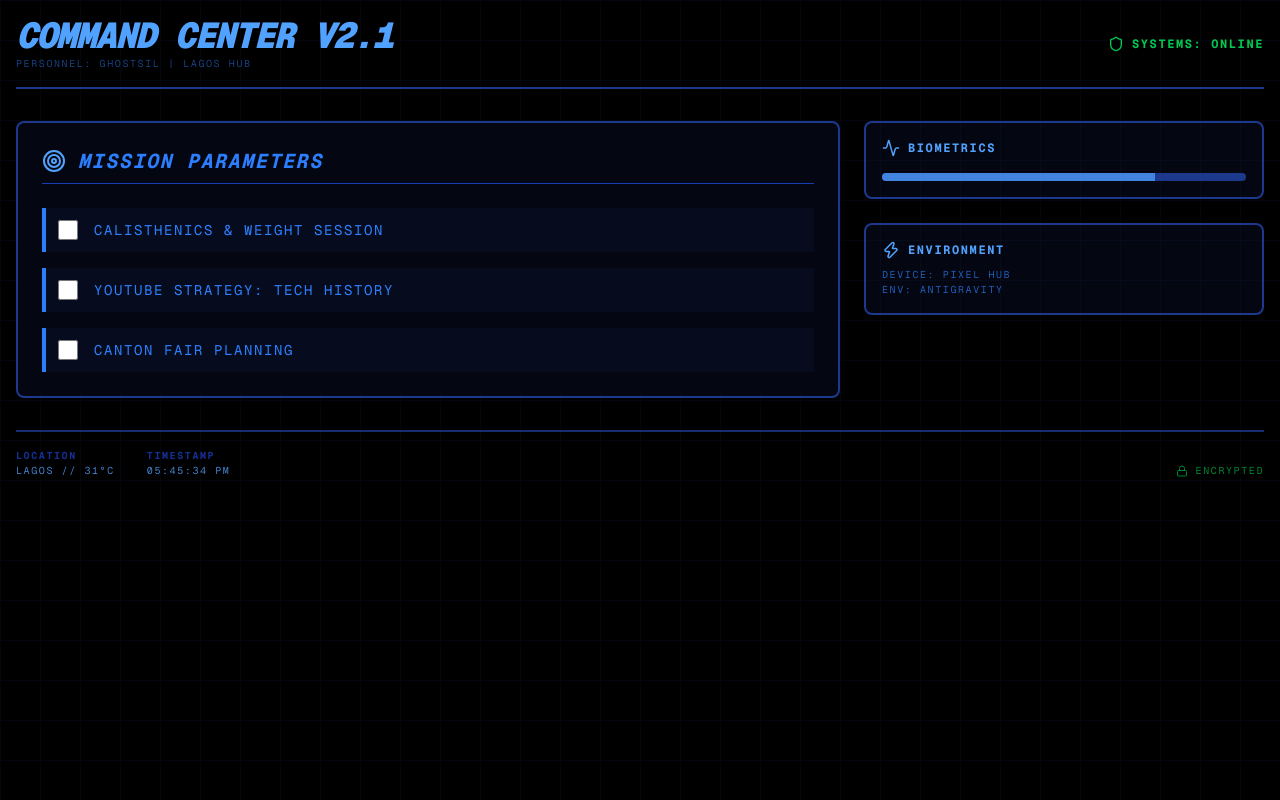
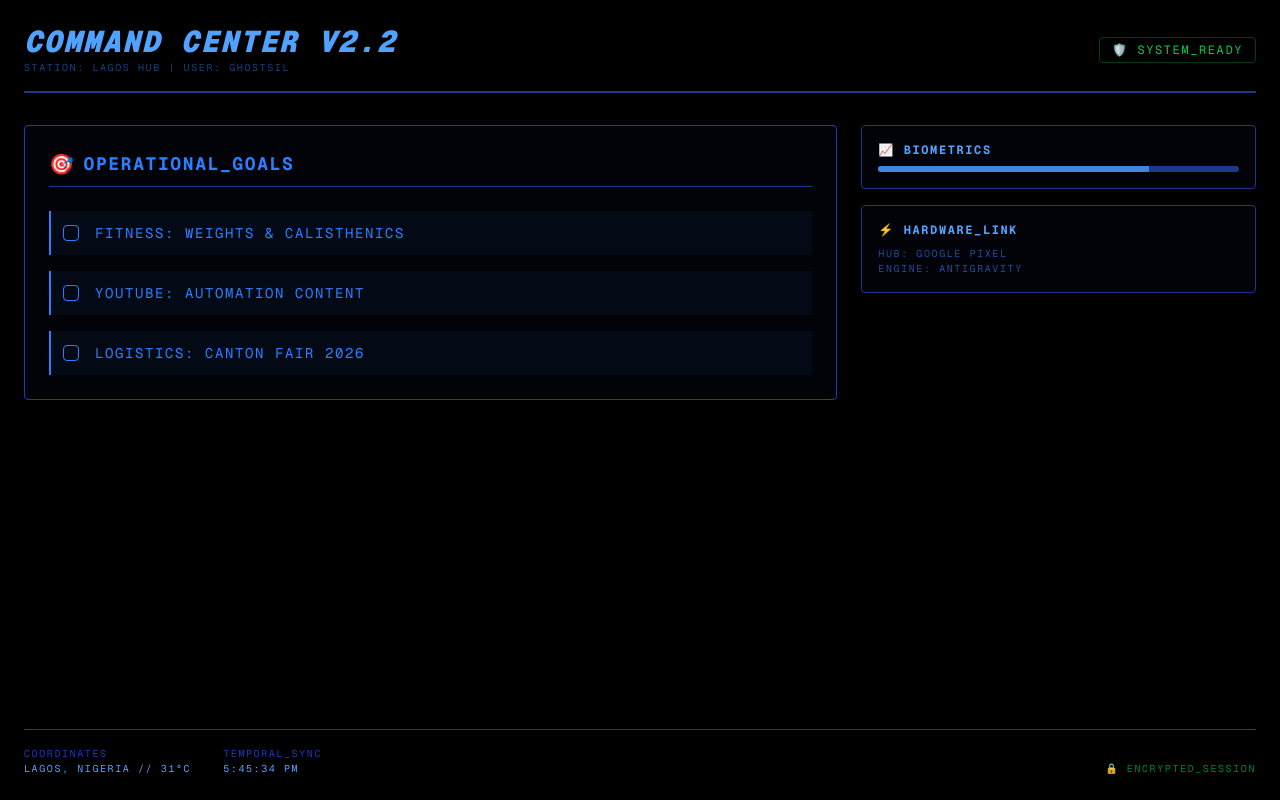
Before and after one commit to ghostsil/learning-hub, a Next.js app: page / in a window 1280 px wide. Built offline with nearby package versions, Linux system fonts and the light colour scheme.

Commit message:
Remove lucide dependency for build stability

```diff
--- a/app/page.tsx
+++ b/app/page.tsx
@@ -1,100 +1,90 @@
 "use client";
 
 import React, { useState, useEffect } from 'react';
-// Simplified imports to ensure build stability
-import { Shield, Activity, Zap, Target, Lock } from 'lucide-react';
 
 export default function CommandCenter() {
-  const [time, setTime] = useState("INITIALIZING...");
-  const [weather] = useState({ city: "LAGOS", temp: "31°C" });
+  const [time, setTime] = useState("00:00:00");
+  const [isClient, setIsClient] = useState(false);
 
-  // Real-time clock logic
   useEffect(() => {
-    const updateTime = () => {
-      const now = new Date();
-      setTime(now.toLocaleTimeString([], { hour: '2-digit', minute: '2-digit', second: '2-digit' }));
-    };
-    updateTime();
-    const timer = setInterval(updateTime, 1000);
+    setIsClient(true);
+    const timer = setInterval(() => {
+      setTime(new Date().toLocaleTimeString());
+    }, 1000);
     return () => clearInterval(timer);
   }, []);
 
   return (
-    <main className="min-h-screen bg-black text-blue-500 p-4 font-mono uppercase tracking-widest relative overflow-hidden">
-      {/* BACKGROUND GRID */}
-      <div className="absolute inset-0 opacity-10 pointer-events-none"
-        style={{ backgroundImage: 'linear-gradient(#1e3a8a 1px, transparent 1px), linear-gradient(90deg, #1e3a8a 1px, transparent 1px)', backgroundSize: '40px 40px' }} />
+    <main className="min-h-screen bg-black text-blue-500 p-6 font-mono uppercase tracking-widest">
+      {/* HEADER */}
+      <div className="border-b-2 border-blue-900 pb-4 mb-8 flex justify-between items-center">
+        <div>
+          <h1 className="text-3xl font-black italic text-blue-400">COMMAND CENTER v2.2</h1>
+          <p className="text-[10px] opacity-50">STATION: LAGOS HUB | USER: ghostsil</p>
+        </div>
+        <div className="flex items-center gap-2 text-green-500 text-xs border border-green-500/30 p-1 px-3 rounded">
+          <span>🛡️ SYSTEM_READY</span>
+        </div>
+      </div>
 
-      {/* HEADER */}
-      <header className="border-b-2 border-blue-900 pb-4 mb-8 flex justify-between items-center relative z-10">
-        <div>
-          <h1 className="text-3xl md:text-4xl font-black italic tracking-tighter text-blue-400">COMMAND CENTER v2.1</h1>
-          <p className="text-[10px] opacity-50">Personnel: ghostsil | Lagos Hub</p>
-        </div>
-        <div className="text-right">
-          <div className="flex items-center gap-2 text-green-500">
-            <Shield size={16} />
-            <span className="text-xs font-bold">SYSTEMS: ONLINE</span>
+      {/* MISSION GRID */}
+      <div className="grid grid-cols-1 md:grid-cols-3 gap-6">
+        <div className="col-span-2 border border-blue-800 bg-blue-950/10 p-6 rounded">
+          <div className="flex items-center gap-2 mb-6 border-b border-blue-900 pb-2">
+            <span className="text-xl">🎯</span>
+            <h2 className="text-lg font-bold">OPERATIONAL_GOALS</h2>
+          </div>
+          <div className="space-y-4">
+            <div className="flex items-center gap-4 p-3 bg-blue-900/10 border-l-2 border-blue-500">
+              <div className="w-4 h-4 border border-blue-500 rounded-sm" />
+              <span className="text-sm">FITNESS: WEIGHTS & CALISTHENICS</span>
+            </div>
+            <div className="flex items-center gap-4 p-3 bg-blue-900/10 border-l-2 border-blue-500">
+              <div className="w-4 h-4 border border-blue-500 rounded-sm" />
+              <span className="text-sm">YOUTUBE: AUTOMATION CONTENT</span>
+            </div>
+            <div className="flex items-center gap-4 p-3 bg-blue-900/10 border-l-2 border-blue-500">
+              <div className="w-4 h-4 border border-blue-500 rounded-sm" />
+              <span className="text-sm">LOGISTICS: CANTON FAIR 2026</span>
+            </div>
           </div>
         </div>
-      </header>
 
-      {/* OBJECTIVES GRID */}
-      <div className="grid grid-cols-1 md:grid-cols-3 gap-6 relative z-10">
-        <div className="col-span-2 border-2 border-blue-900 bg-blue-950/20 p-6 rounded-lg backdrop-blur-sm">
-          <div className="flex items-center gap-3 mb-6 border-b border-blue-800 pb-2">
-            <Target className="text-blue-400" />
-            <h2 className="text-xl font-bold italic">Mission Parameters</h2>
-          </div>
-          <ul className="space-y-4">
-            {["Calisthenics & Weight Session", "YouTube Strategy: Tech History", "Canton Fair Planning"].map((task) => (
-              <li key={task} className="flex items-center gap-4 bg-blue-900/10 p-3 border-l-4 border-blue-500">
-                <input type="checkbox" className="w-5 h-5 accent-blue-500" />
-                <span className="text-sm">{task}</span>
-              </li>
-            ))}
-          </ul>
-        </div>
-
-        {/* STATS SIDEBAR */}
-        <div className="space-y-6">
-          <div className="border-2 border-blue-900 bg-blue-950/20 p-4 rounded-lg">
-            <div className="flex items-center gap-2 mb-4 text-blue-400">
-              <Activity size={18} />
-              <h3 className="text-xs font-bold">BIOMETRICS</h3>
+        {/* SIDEBAR */}
+        <div className="space-y-4">
+          <div className="border border-blue-900 p-4 bg-blue-950/10 rounded">
+            <div className="flex items-center gap-2 mb-2 text-blue-400 text-xs font-bold">
+              <span>📈 BIOMETRICS</span>
             </div>
-            <div className="h-2 bg-blue-900 rounded-full overflow-hidden">
-              <div className="h-full bg-blue-400 w-[75%] animate-pulse" />
+            <div className="w-full h-1.5 bg-blue-900 rounded-full overflow-hidden">
+              <div className="bg-blue-400 h-full w-3/4 animate-pulse" />
             </div>
           </div>
-
-          <div className="border-2 border-blue-900 bg-blue-950/20 p-4 rounded-lg">
-            <div className="flex items-center gap-2 mb-2 text-blue-400">
-              <Zap size={18} />
-              <h3 className="text-xs font-bold">ENVIRONMENT</h3>
+          <div className="border border-blue-900 p-4 bg-blue-950/10 rounded">
+            <div className="flex items-center gap-2 mb-2 text-blue-400 text-xs font-bold">
+              <span>⚡ HARDWARE_LINK</span>
             </div>
-            <p className="text-[10px] opacity-70">DEVICE: PIXEL HUB<br />ENV: ANTIGRAVITY</p>
+            <p className="text-[10px] opacity-60">HUB: GOOGLE PIXEL<br />ENGINE: ANTIGRAVITY</p>
           </div>
         </div>
       </div>
 
       {/* FOOTER */}
-      <footer className="mt-8 pt-4 border-t-2 border-blue-900 flex justify-between items-end opacity-80 text-[10px]">
+      <div className="fixed bottom-6 left-6 right-6 flex justify-between items-end border-t border-blue-900 pt-4 text-[10px]">
         <div className="flex gap-8">
-          <div className="flex flex-col">
-            <span className="text-blue-800 font-bold">LOCATION</span>
-            <span className="text-blue-400">{weather.city} // {weather.temp}</span>
+          <div>
+            <p className="text-blue-800">COORDINATES</p>
+            <p className="text-blue-400">LAGOS, NIGERIA // 31°C</p>
           </div>
-          <div className="flex flex-col">
-            <span className="text-blue-800 font-bold">TIMESTAMP</span>
-            <span className="text-blue-400">{time}</span>
+          <div>
+            <p className="text-blue-800">TEMPORAL_SYNC</p>
+            <p className="text-blue-400">{isClient ? time : "SYNCING..."}</p>
           </div>
         </div>
-        <div className="flex items-center gap-2 text-green-600">
-          <Lock size={12} />
-          <span>ENCRYPTED</span>
+        <div className="flex items-center gap-1 text-green-700">
+          <span>🔒 ENCRYPTED_SESSION</span>
         </div>
-      </footer>
+      </div>
     </main>
   );
 }
```
